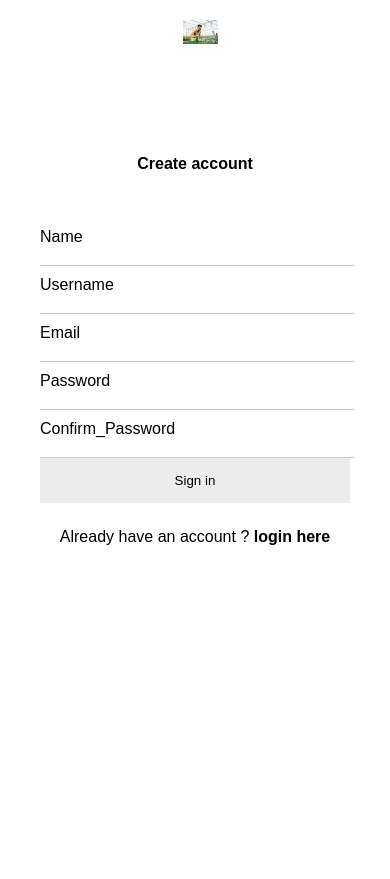
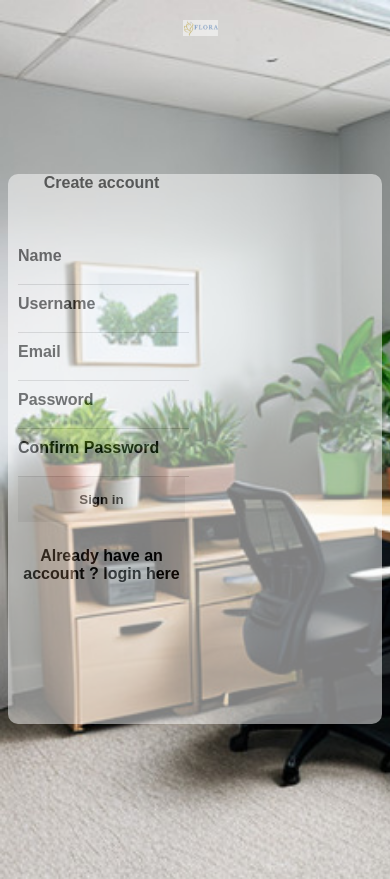
Before and after one commit to neeraj8193/Flora, a Django app: page /vendor/register in a window 390 px wide. Before the commit the page ends 545 px from the top, so only its background shows below. Run offline with Django 5.2, Linux system fonts and the light colour scheme.

Commit message:
vendorsignlogin

```diff
--- a/templates/customerLogin.html
+++ b/templates/customerLogin.html
@@ -96,7 +96,7 @@
                         <img src="/static/img/floraWebsiteLogo.jpg" alt="" width="150">
                     </a>
 
-                    <div class="text-center mb-4">
+                    <div class="text-center mb-3">
                         <h3 class="fw-bold">Log In</h3>
                         <p class="text-secondary">Get access to your account</p>
                     </div>
@@ -133,7 +133,7 @@
                                         Me</small></label>
                             </div>
                             <div>
-                                <small><a href="#" class="fw-bold">Forgot Password?</a></small>
+                                <small><a href="#" class="fw-bold" style="text-decoration: none;">Forgot Password?</a></small>
                             </div>
                         </div>
 
--- a/templates/vendorRegister.html
+++ b/templates/vendorRegister.html
@@ -6,175 +6,223 @@
     <meta name="viewport" content="width=device-width, initial-scale=1.0">
     <title>Document</title>
     <style>
+        * {
+            font-family: 'Poppins', sans-serif;
+            font-weight: 700;
+            color:  #000000;
+        }
 
+        body {
+            background-image: url("/static/img/about1.jpg");
+            background-size: cover;
+            background-repeat: no-repeat;
+            margin-top: 7%;
 
-        *{
-            font-family:'Poppins',sans-serif ;
         }
-        .wrapper{
+
+        .wrapper {
             display: flex;
             padding: 0 20px 0 20px;
         }
-        .main{
+
+        .main {
             display: flex;
             justify-content: center;
             align-items: center;
             min-height: 100vh;
         }
-        .row{
+
+        .row {
             width: 900px;
             height: 550px;
             border-radius: 10px;
             background-color: #ffff;
+            opacity: 0.5;
 
         }
-        .side-image{
-            background-image: url("./static\img\vendor.jpeg");
-            background-position: center;
-            background-size: cover;
-            background-repeat: no-repeat;
+
+        .col-md-6 {
+
+            width: 50%;
+            height: 100%;
+            display: flex;
+            justify-content: center;
+            align-items: center;
             position: relative;
-            border-radius: 10px 0 0 10px;
+        }
 
-        }
-        img{
+        img {
             width: 35px;
             position: absolute;
             top: 30px;
             left: 30px;
         }
-        .text{
+
+        .text {
             position: absolute;
             top: 50%;
             left: 50%;
         }
-        .text p{
+
+        .text p {
             color: #ffff;
             font-size: 18px;
         }
-        i{
+
+        i {
             font-weight: 400;
             font-size: 15px;
         }
-        .right{
+
+        .right {
             display: flex;
             justify-content: center;
-            align-items:center ;
-            position:relative;
+            align-items: center;
+            position: relative;
         }
-        .input-box{
+
+        .input-box {
             width: 330px;
             box-sizing: border-box;
         }
-        .input-box header{
-            font-weight: 700;
+
+        .input-box header {
+            font-weight: 900;
             text-align: center;
             margin-bottom: 45px;
 
         }
-        .input-field{
+
+        .input-field {
             display: flex;
             flex-direction: column;
             position: relative;
             padding: 0 10px 0 10px;
 
         }
-        .input{
+
+        .input {
             height: 45px;
             width: 100%;
-            background:transparent;
+            background: transparent;
             border: none;
-            border-bottom: 1px solid rgba(0,0,0,0.2);
+            border-bottom: 1px solid rgba(0, 0, 0, 0.2);
             outline: none;
-            color: #40414a;
+            color: #0000;
         }
-        .input-box .input-field label{
+
+        .input-box .input-field label {
             position: absolute;
             top: 10px;
             left: 10px;
             pointer-events: none;
             transition: .5s;
         }
-        .input-field .input:focus ~label{
+
+        .input-field .input:focus~label {
             top: -10px;
             font-size: 14px;
         }
-        .input-field .input:valid ~label
-        {
+
+        .input-field .input:valid~label {
             top: -10px;
             font-size: 13px;
             color: #5d5076;
         }
-        .input-field .input:focus, .input-field .input:valid{
+
+        .input-field .input:focus,
+        .input-field .input:valid {
             border-bottom: 1px solid #743ae1;
         }
-        .submit{
+
+        .submit {
             border: none;
             outline: none;
             height: 45px;
             background: #ececec;
             transition: .4s;
         }
-        .submit:hover{
-            background:rgba(37,95,156,0.1) ;
+
+        .submit:hover {
+            background: rgba(37, 95, 156, 0.1);
             color: #fff;
 
         }
-        .signin{
+
+        .signin {
             text-align: center;
             font: small;
             margin-top: 25px;
         }
-        span a{
+
+        span a {
             text-decoration: none;
             font-weight: 700;
             color: #000;
             transition: .5s;
         }
-        span a:hover{
+
+        span a:hover {
             text-decoration: underline;
             color: #000;
 
         }
-        @media only screen and (max-width:768px){
-            .side-image{
+
+        @media only screen and (max-width:768px) {
+            .side-image {
                 border-radius: 10px 10px 0 0;
             }
-            img{
+
+            img {
                 width: 35px;
                 position: absolute;
                 top: 20px;
                 left: 47%;
             }
-            .text{
+
+            .text {
                 position: absolute;
                 top: 70%;
                 text-align: center;
             }
-            .text p,i{
-                font-size:16px ;
+
+            .text p,
+            i {
+                font-size: 16px;
 
             }
-            .row{
+
+            .row {
                 max-width: 420px;
                 width: 100%;
             }
+        }
+
+        .side-image {
+            width: 35px;
+            position: absolute;
+            top: 20px;
+            left: 47%;
         }
     </style>
 </head>
 
 <body>
+
     <div class="wapper">
         <div class="cantainer main">
             <div class="row">
                 <div class="col-md-6-side-image">
-                    <img src="\static\img\vendor.avif" alt="vendor">
+                    <a href="#" class="d-flex justify-content-center align-items-center mb-3">
+                        <img src="/static/img/floraWebsiteLogo.jpg" alt="img" width="1800">
+                    </a>
                     <div class="text">
                         <p>
                             join the community of develeopers
                         </p>
                     </div>
                 </div>
+                <div class="section2">
                     <div class="col-md-6 right">
                         <div class="input-box">
                             <header>
@@ -199,7 +247,7 @@
                             </div>
                             <div class="input-field">
                                 <input type="Password" class="input" id="confirm_password" required>
-                            <label for="confirm_password">Confirm_Password</label>
+                                <label for="confirm_password">Confirm Password</label>
                             </div>
                             <div class="input-field">
                                 <input type="submit" class="submit" value="Sign in">
@@ -214,7 +262,7 @@
                 </div>
             </div>
         </div>
-
+    </div>
 </body>
 
 </html>
```
Also changed, not shown: templates/vendorLogin.html (+14 -3 lines). Lines whose indentation alone changed are shown as unchanged.
